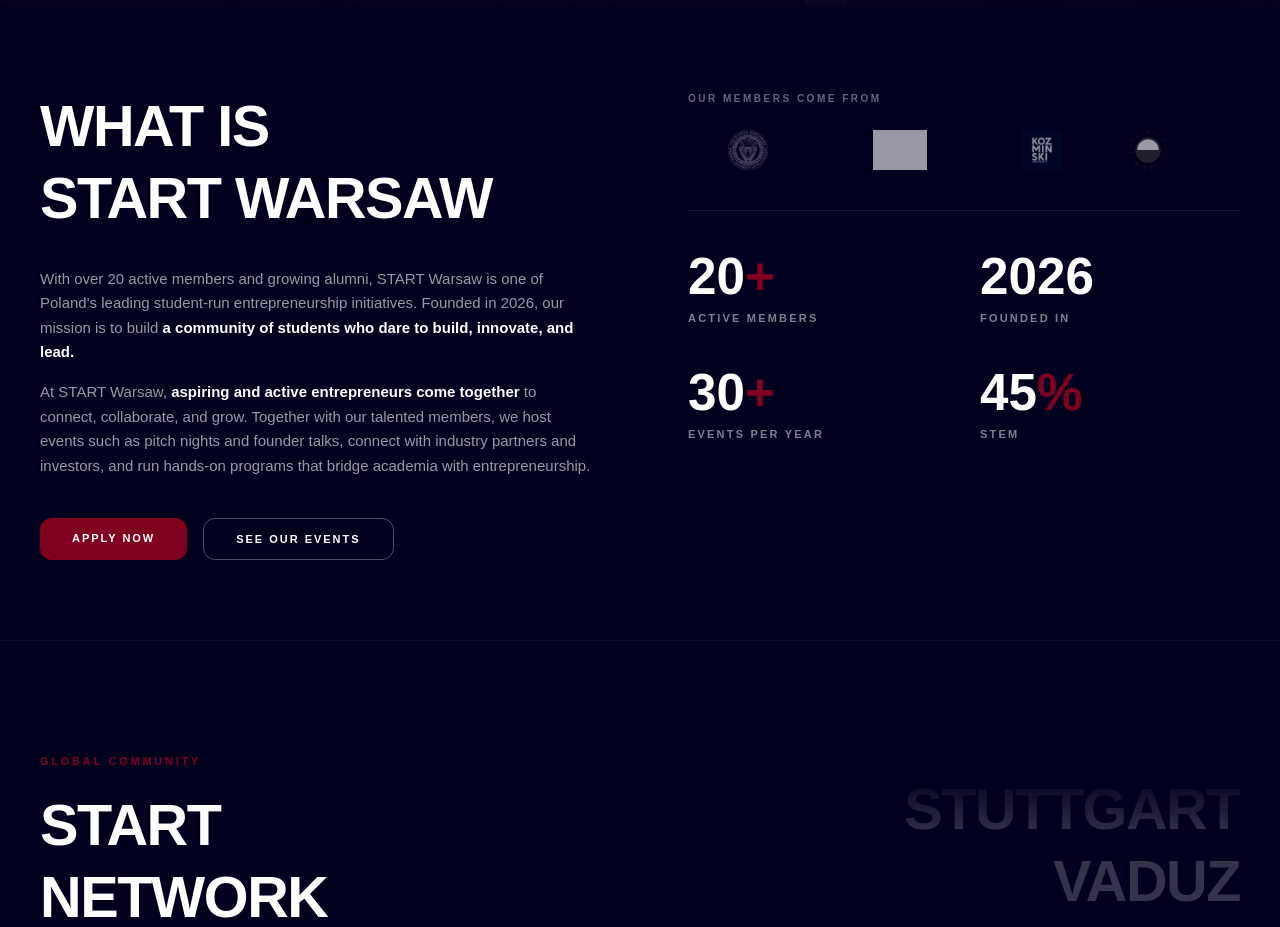
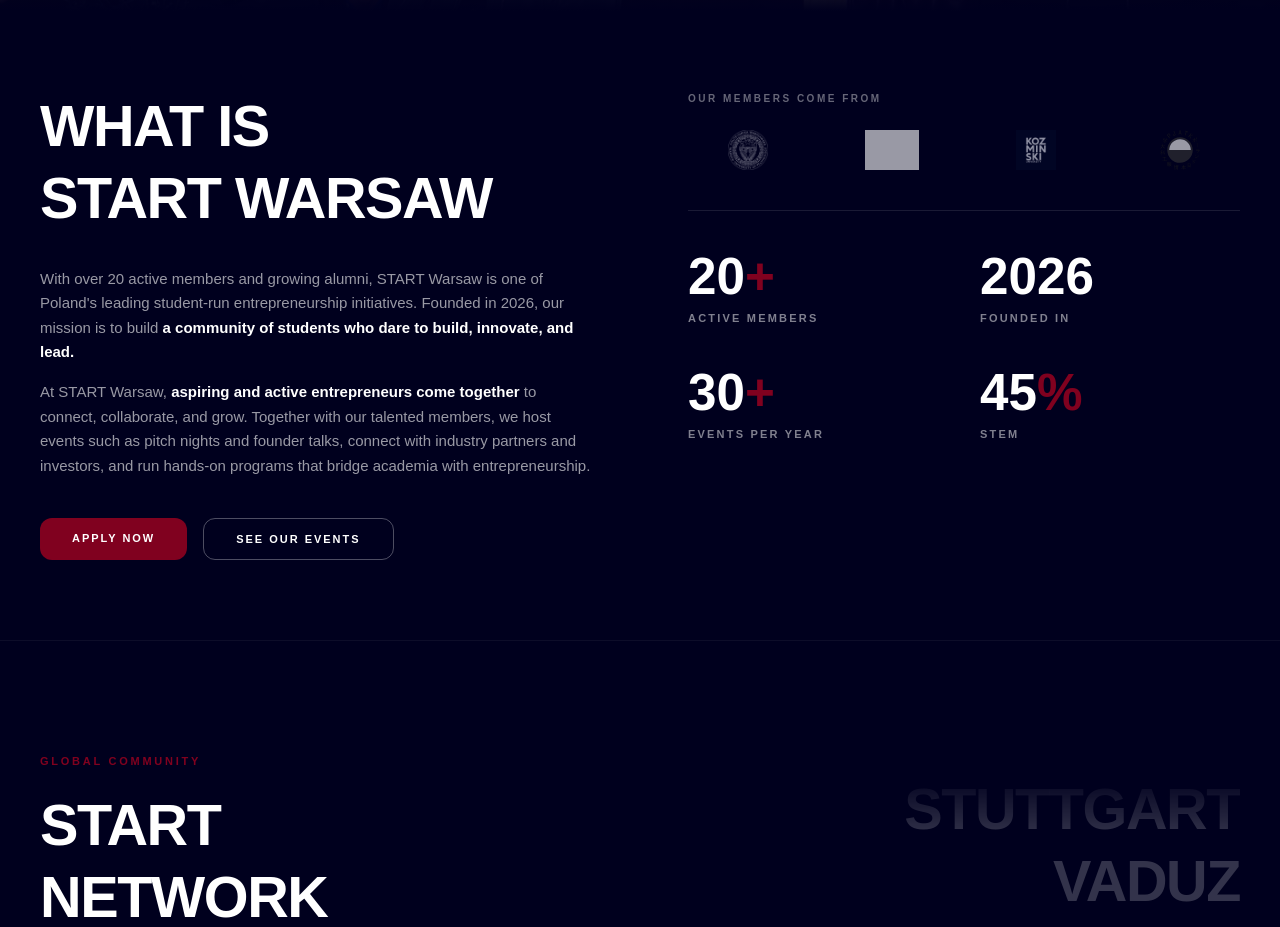
Before and after one commit to START-Warsaw/landing-page, a Next.js app: page / in a window 1280 px wide. Shown: the part 2200-3127 px from the top of the page. Built offline with nearby package versions, Linux system fonts and the light colour scheme; grey boxes are pictures that could not be loaded; a web font is replaced by a local one.

Commit message:
feat: fix the logos grid

```diff
--- a/src/components/CommunitySection.tsx
+++ b/src/components/CommunitySection.tsx
@@ -73,7 +73,7 @@
               <p className="text-white/40 text-[10px] uppercase tracking-[0.25em] font-semibold mb-6">
                 Our Members Come From
               </p>
-              <div className="flex items-center gap-8 flex-wrap">
+              <div className="grid grid-cols-2 sm:grid-cols-4 gap-6 items-center justify-items-center">
                 <Image
                   src="/assets/unis/pw.png"
                   alt="Warsaw University of Technology"
```
